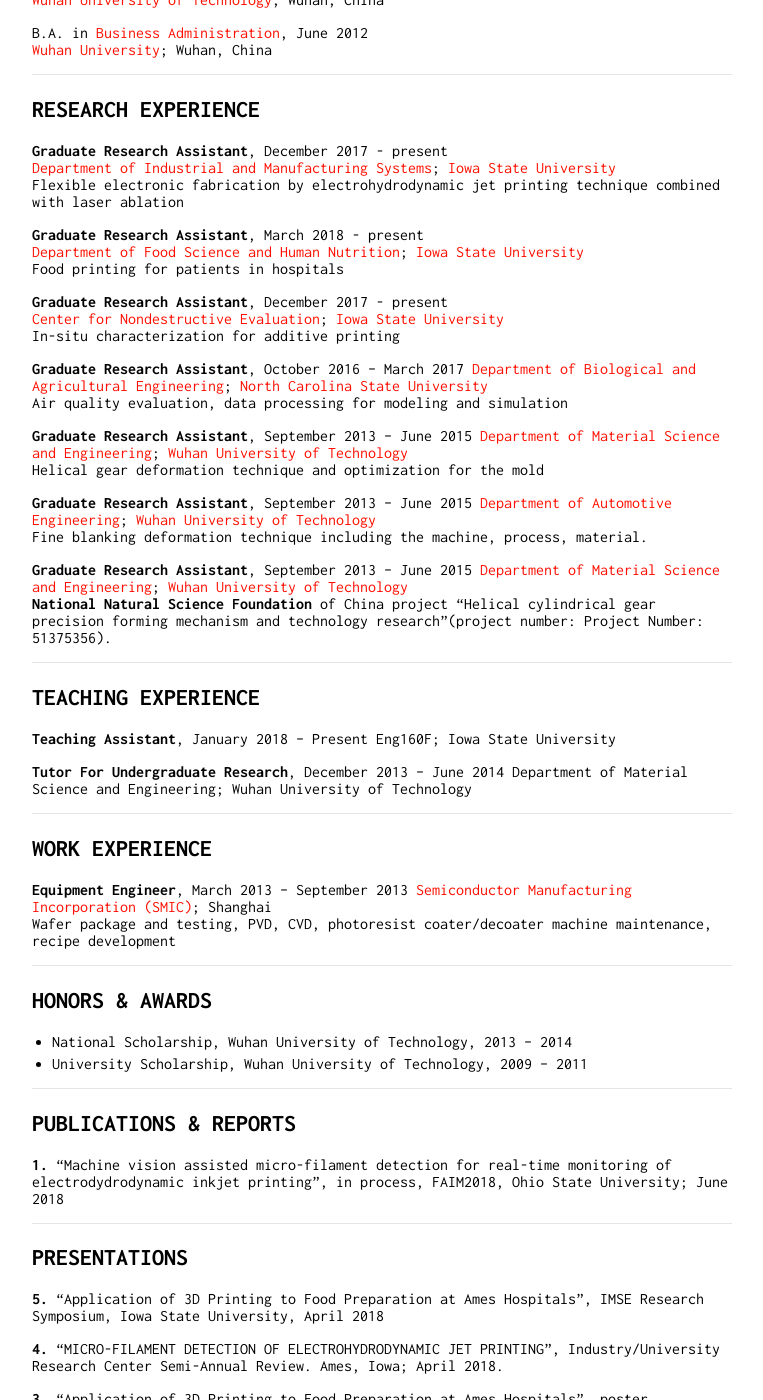
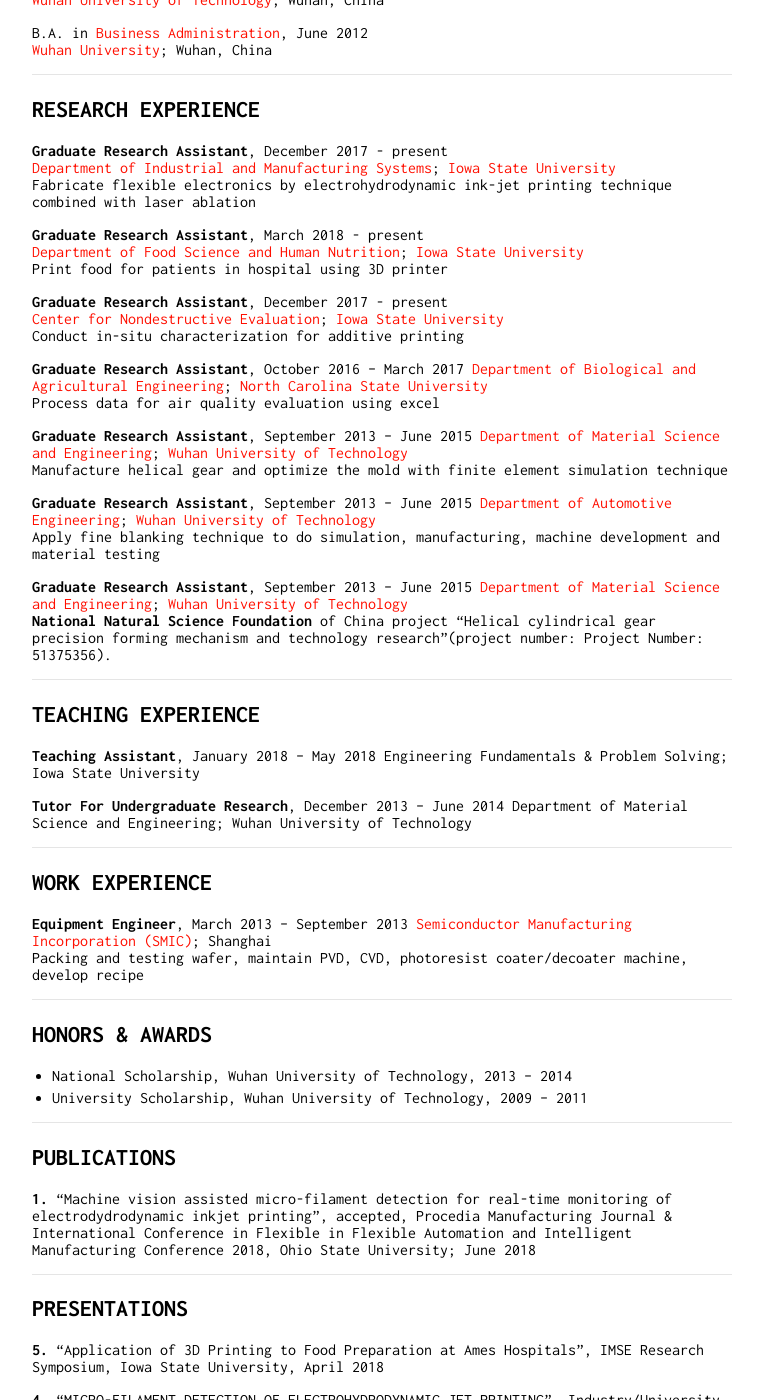
Before and after one commit to zhangxiao2018/zhangxiao2018.github.io, a Jekyll site: the page built from index.md, in a window 1280 px wide and 1400 px high, scrolled down 738 px. Shown: the whole window, without its empty margins (258-1021 px from the left). Built offline with Jekyll 4.4.1, drawn with Linux system fonts in a browser that asks for light colours; our own code applies the rules of GitHub Pages for plain Markdown files; some of the changed text lies outside the part shown.

Commit message:
Update index.md

```diff
--- a/index.md
+++ b/index.md
@@ -14,12 +14,12 @@
 - - -
 
 ## Research Interest
-Electrohydrodynamic Jet Printing for fabricating micro/nano flexible electronics; In-situ Image processing and close-loop control process; Laser diffraction and laser ablation manufacturing technique; Bio-printing and Food printing manufacturing
-; Large Scale Integrated Circuit manufacturing
+Electrohydrodynamic Ink-Jet Printing of micro/nano flexible electronics; In-situ Image processing and close-loop control; Laser diffraction technique; Laser ablation technique; Bio-printing and Food printing
+; Large scale integrated circuit fabrication
 
 - - -
 ## Education
-Ph.D. in [Department of Industrial and Manufacturing Systems](https://www.imse.iastate.edu/), in progress
+Ph.D. in [Department of Industrial and Manufacturing Systems](https://www.imse.iastate.edu/), Expected graduation time 2021
 [Iowa State University](https://www.iastate.edu/); Ames, Iowa
 
 Ph.D. in [Mechanical and Aerospace Engineering](https://www.mae.ncsu.edu/), December 2017
@@ -38,27 +38,27 @@
 ## RESEARCH EXPERIENCE
 **Graduate Research Assistant**, December   2017 - present
 [Department of Industrial and Manufacturing Systems](https://www.imse.iastate.edu/); [Iowa State University](https://www.iastate.edu/)
-Flexible electronic fabrication by electrohydrodynamic jet printing technique combined with laser ablation
+Fabricate flexible electronics by electrohydrodynamic ink-jet printing technique combined with laser ablation
 
 **Graduate Research Assistant**, March   2018 - present
 [Department of Food Science and Human Nutrition](https://fshn.hs.iastate.edu/); [Iowa State University](https://www.iastate.edu/)
-Food printing for patients in hospitals
+Print food for patients in hospital using 3D printer
 
 **Graduate Research Assistant**, December   2017 - present
 [Center for Nondestructive Evaluation](https://www.cnde.iastate.edu/); [Iowa State University](https://www.iastate.edu/)
-In-situ characterization for additive printing
+Conduct in-situ characterization for additive printing
 
 **Graduate Research Assistant**, October   2016 – March 2017
 [Department of Biological and Agricultural Engineering](https://www.bae.ncsu.edu/); [North Carolina State University](https://www.ncsu.edu/)
-Air quality evaluation, data processing for modeling and simulation
+Process data for air quality evaluation using excel
 
 **Graduate Research Assistant**, September   2013 – June 2015
 [Department of Material Science and Engineering](http://smse.whut.edu.cn/bkspy/zysz/index_1.htm); [Wuhan University of Technology](http://english.whut.edu.cn/)
-Helical gear deformation technique and optimization for the mold
+Manufacture helical gear and optimize the mold with finite element simulation technique
 
 **Graduate Research Assistant**, September   2013 – June 2015
 [Department of Automotive Engineering](http://english.whut.edu.cn/scientficr/RFD/201001/t20100118_2667.htm); [Wuhan University of Technology](http://english.whut.edu.cn/)
-Fine blanking deformation technique including the machine, process, material.
+Apply fine blanking technique to do simulation, manufacturing, machine development and material testing
 
 **Graduate Research Assistant**, September   2013 – June 2015
 [Department of Material Science and Engineering](http://smse.whut.edu.cn/bkspy/zysz/index_1.htm); [Wuhan University of Technology](http://english.whut.edu.cn/)
@@ -66,8 +66,8 @@
 
 - - -
 ## TEACHING EXPERIENCE
-**Teaching Assistant**, January   2018 – Present
-Eng160F; Iowa State University
+**Teaching Assistant**, January   2018 –  May 2018
+Engineering Fundamentals & Problem Solving; Iowa State University
 
 **Tutor For Undergraduate Research**, December   2013 – June 2014
 Department of Material Science and Engineering; Wuhan University of Technology
@@ -76,7 +76,7 @@
 ## WORK EXPERIENCE
 **Equipment Engineer**, March   2013 – September 2013
 [Semiconductor Manufacturing Incorporation (SMIC)](http://www.smics.com/eng/index.php); Shanghai
-Wafer package and testing, PVD, CVD, photoresist coater/decoater machine maintenance, recipe development
+Packing and testing wafer, maintain PVD, CVD, photoresist coater/decoater machine, develop recipe
 
 - - -
 ## HONORS & AWARDS
@@ -84,8 +84,8 @@
 * University Scholarship, Wuhan University of Technology, 2009 – 2011
 
 - - -
-## PUBLICATIONS & REPORTS
-**1.** “Machine vision assisted micro-filament detection for real-time monitoring of electrodydrodynamic inkjet printing”, in process, FAIM2018, Ohio State University; June 2018
+## PUBLICATIONS
+**1.** “Machine vision assisted micro-filament detection for real-time monitoring of electrodydrodynamic inkjet printing”, accepted, Procedia Manufacturing Journal & International Conference in Flexible in Flexible Automation and Intelligent Manufacturing Conference 2018, Ohio State University; June 2018
 
 - - -
 ## PRESENTATIONS
```
Also changed, not shown: other parts of index.md (+0 -3 lines).
